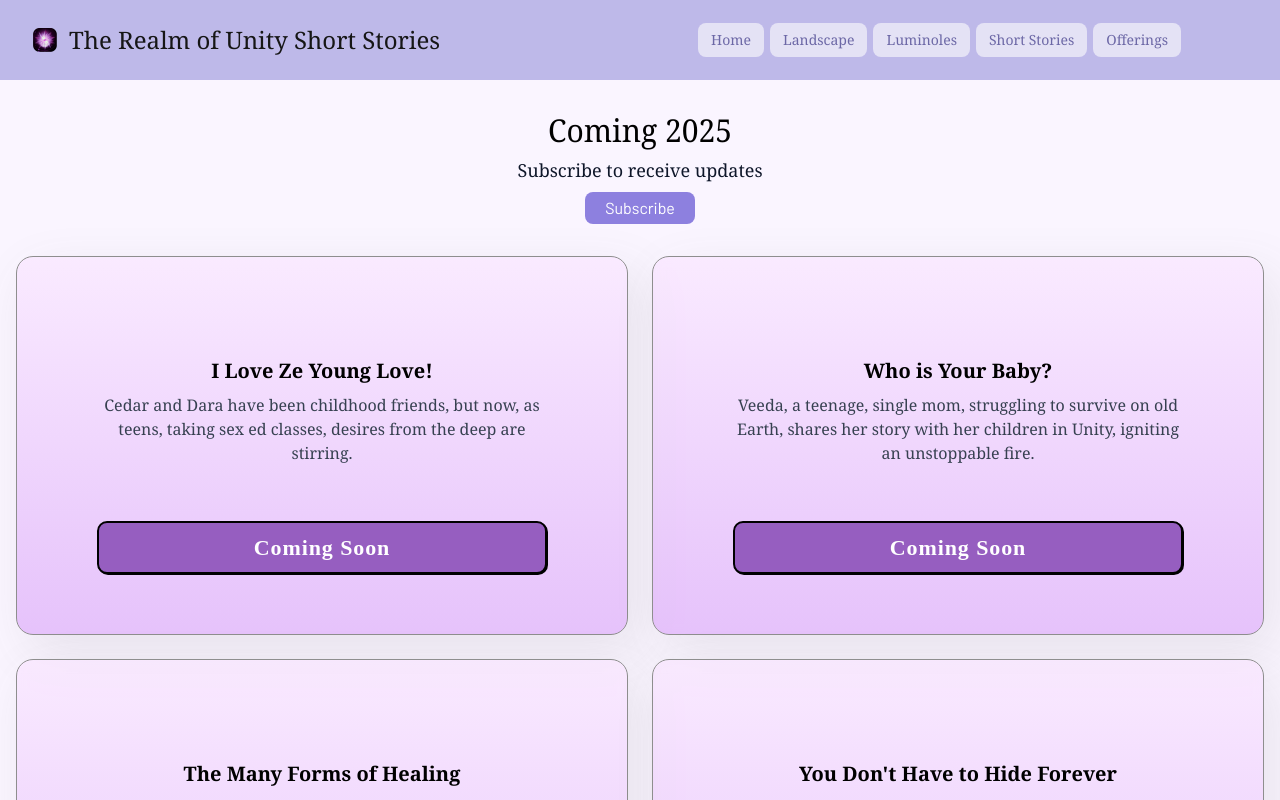
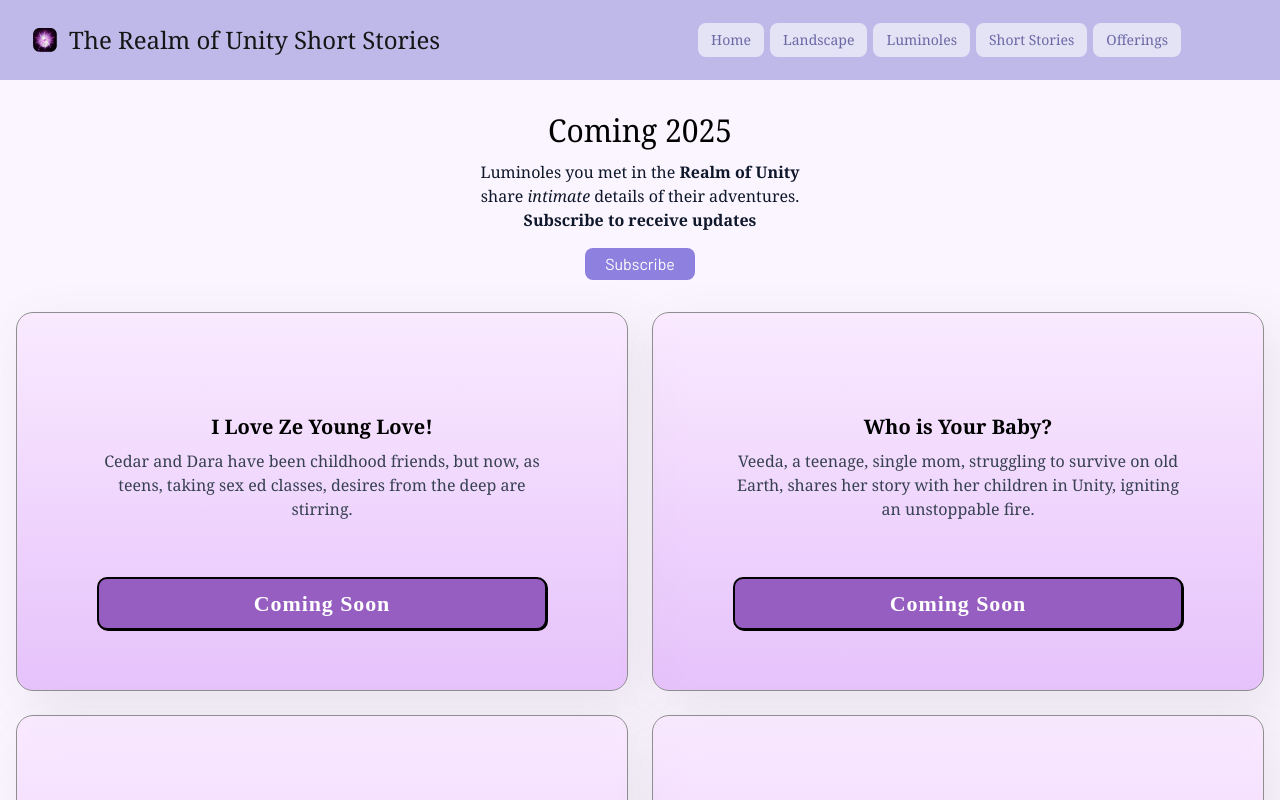
Before and after one commit to keanedwards1/marie, a Next.js app: page /short-stories in a window 1280 px wide. Shown: the top 800 px of the page. Built offline with nearby package versions, Linux system fonts and the light colour scheme; a web font is replaced by a local one.

Commit message:
add one change at the top of the short stories page

```diff
--- a/src/pages/short-stories.tsx
+++ b/src/pages/short-stories.tsx
@@ -34,11 +34,15 @@ export default function ShortStoriesPage() {
         {/* <h1 className="text-4xl text-slate-800 font-serif font-bold">
           Short Stories
         </h1> */}
-        <p className="mt-4 text-3xl text-center text-black font-serif font-medium stretched-text-05">
+        <p className="mt-4 mb-3 text-3xl text-center text-black font-serif font-medium stretched-text-05">
           Coming 2025
         </p>
-        <p className="mt-2 text-lg text-slate-900 text-center font-serif">
-          Subscribe to receive updates
+        <p className="mt-2 mb-4 text-base text-slate-900 text-center font-serif">
+          Luminoles you met in the <span className="font-semibold">Realm of Unity</span>
+          <br />
+          share <span className="italic">intimate</span> details of their adventures.
+          <br />
+          <span className="font-semibold">Subscribe to receive updates</span>
         </p>
 
         {/* Add subscribe button here */}
```
